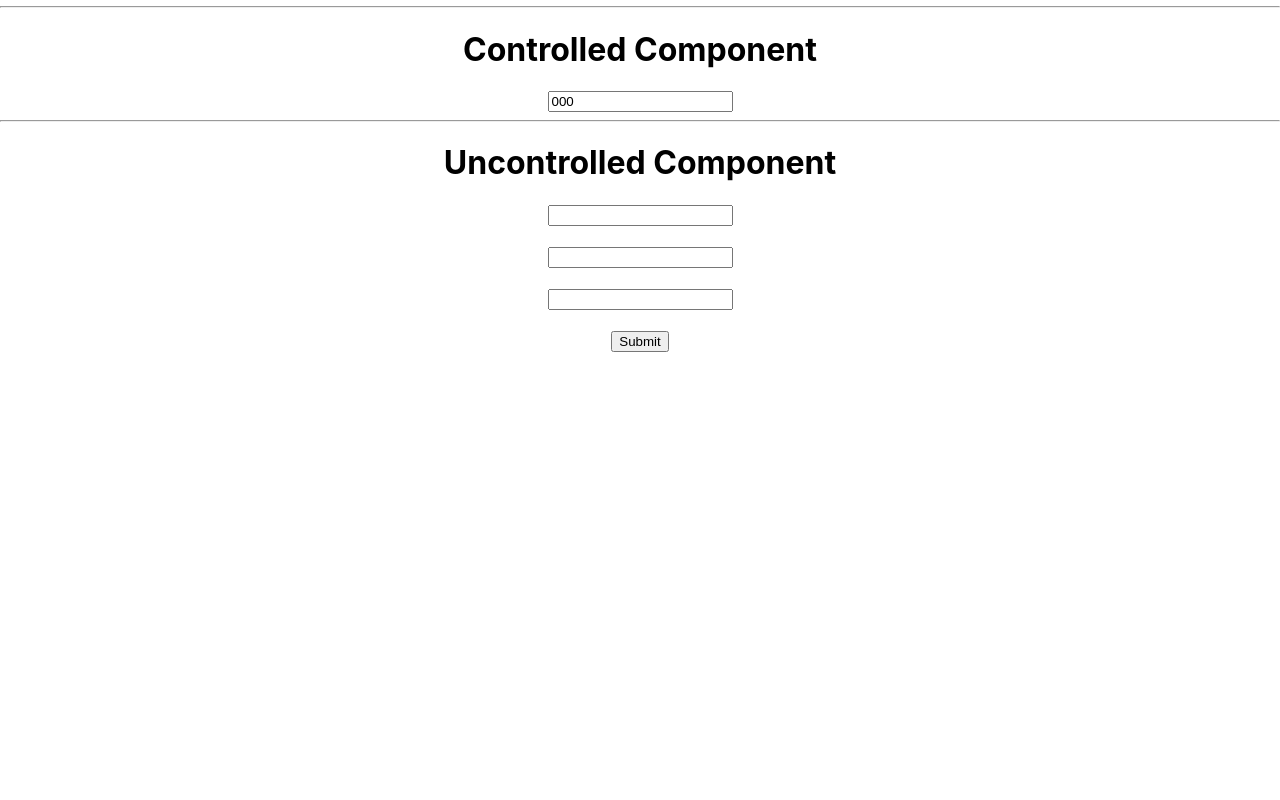
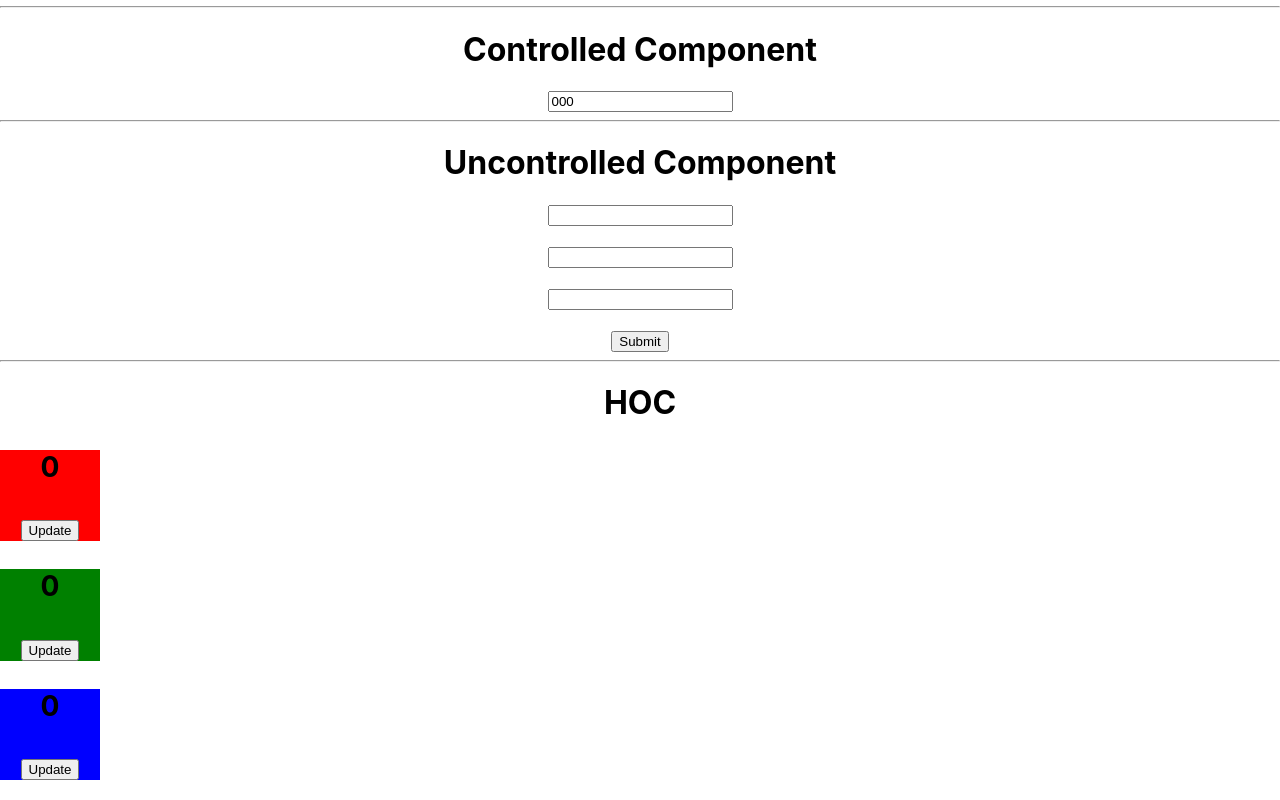
Before and after one commit to thedevaman/useMemo_Hook, a React (Create React App) app: page / in a window 1280 px wide. Shown: the part 544-1344 px from the top of the page. Before the commit the page ends 896 px from the top, so only its background shows below. Built offline with nearby package versions, Linux system fonts and the light colour scheme.

Commit message:
useMemo Hook & ref & forward ref ,controlled,uncontrolled omponent,HOC Component

```diff
--- a/src/App.js
+++ b/src/App.js
@@ -34,6 +34,7 @@
 console.warn("inputed data 3",input3)
 }
 
+
   return (
     <div className="App">
       <h1>useMemo Hooks</h1>
@@ -59,9 +60,38 @@
       <input type="text" id="input3" /><br/><br/>
       <button>Submit</button>
       </form>
-
+      <hr></hr>
+      <h1>HOC</h1>
+      {/* <HOCCounter />
+      <HOCCounter /> */}
+      <HOCred cmp={HOCCounter}/>
+      <HOCgreen cmp={HOCCounter}/>
+      <HOCBlue cmp={HOCCounter}/>
     </div>
   );
 }
 
+function HOCred(props){
+  return <h2 style={{backgroundColor:'red',width:100}}><props.cmp/></h2>
+}
+
+function HOCgreen(props){
+  return <h2 style={{backgroundColor:'green',width:100}}><props.cmp/></h2>
+}
+
+function HOCBlue(props){
+  return <h2 style={{backgroundColor:'blue',width:100}}><props.cmp/></h2>
+}
+
+
+
+function HOCCounter()
+{
+  const[count,setCount]=useState(0)
+  return<div>
+    <h3>{count}</h3>
+    <button onClick={()=>setCount(count+1)}>Update</button>
+  </div>
+}
+
 export default App;
```
